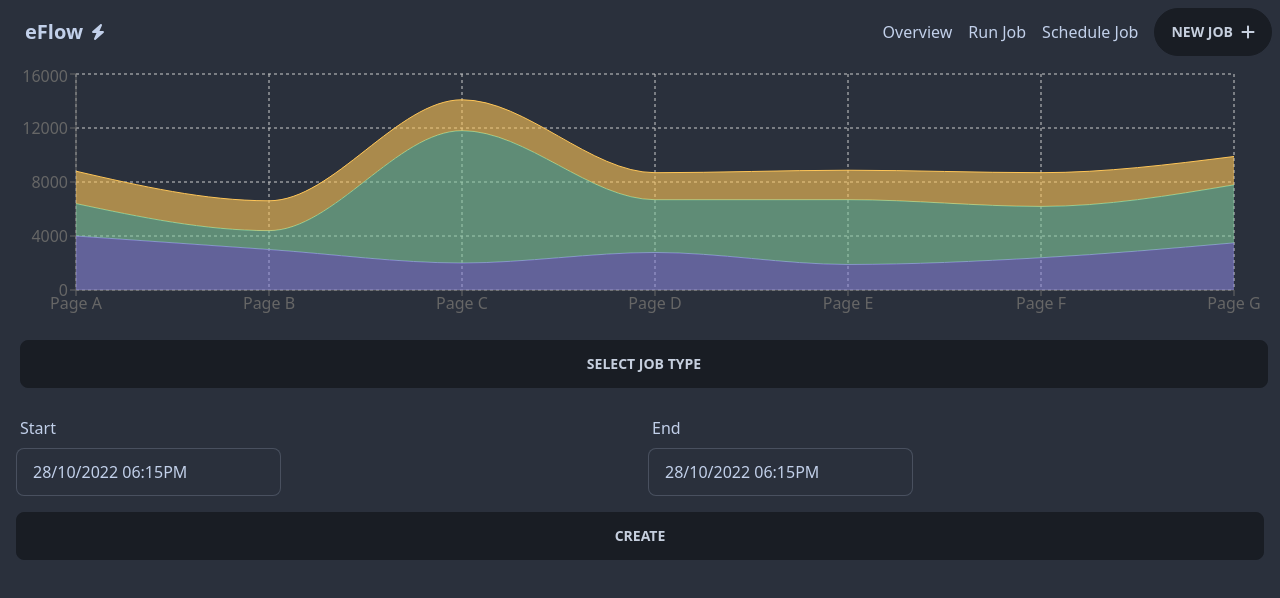
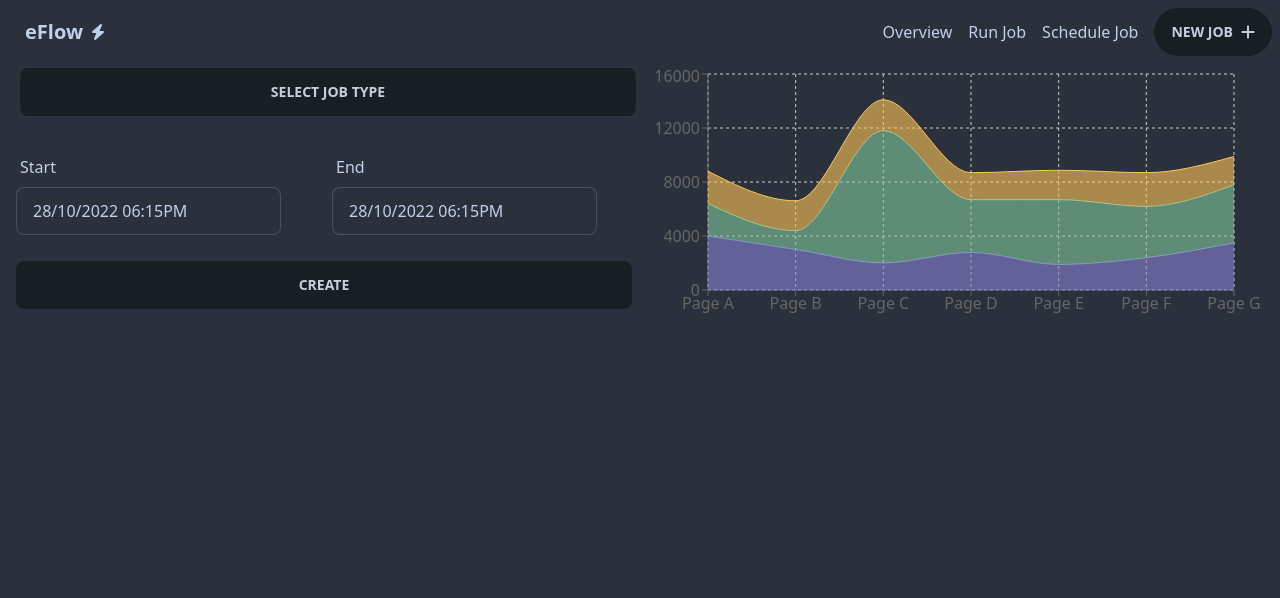
Before and after one commit to simon-hng/e-flow, a Next.js app: page /create-job in a window 1280 px wide. Shown: the top 598 px of the page. Built offline with nearby package versions, Linux system fonts and the light colour scheme.

Commit message:
add two cols

```diff
--- a/pages/create-job.tsx
+++ b/pages/create-job.tsx
@@ -8,10 +8,12 @@ function CreateJob() {
   const [type, setType] = useState<string>();
 
   return (
-    <div className="px-4 grid grid-cols-2 gap-4">
-      <div className="w-full col-span-2 h-64">
+    <div className="flex flex-col px-4 lg:flex-row-reverse gap-4">
+      <div className="w-full col-span-2 h-64 lg:w-2/4">
         <Preview />
       </div>
+
+      <div className="grid grid-cols-2 gap-4 lg:w-2/4">
         <div className="dropdown col-span-2 ">
           <label tabIndex={0} className="btn m-1 w-full">
             {!type ? "Select job type" : type}
@@ -68,6 +70,7 @@ function CreateJob() {
 
         <button className="btn col-span-2">create</button>
       </div>
+    </div>
   );
 }
 
```
Lines whose indentation alone changed are shown as unchanged.
